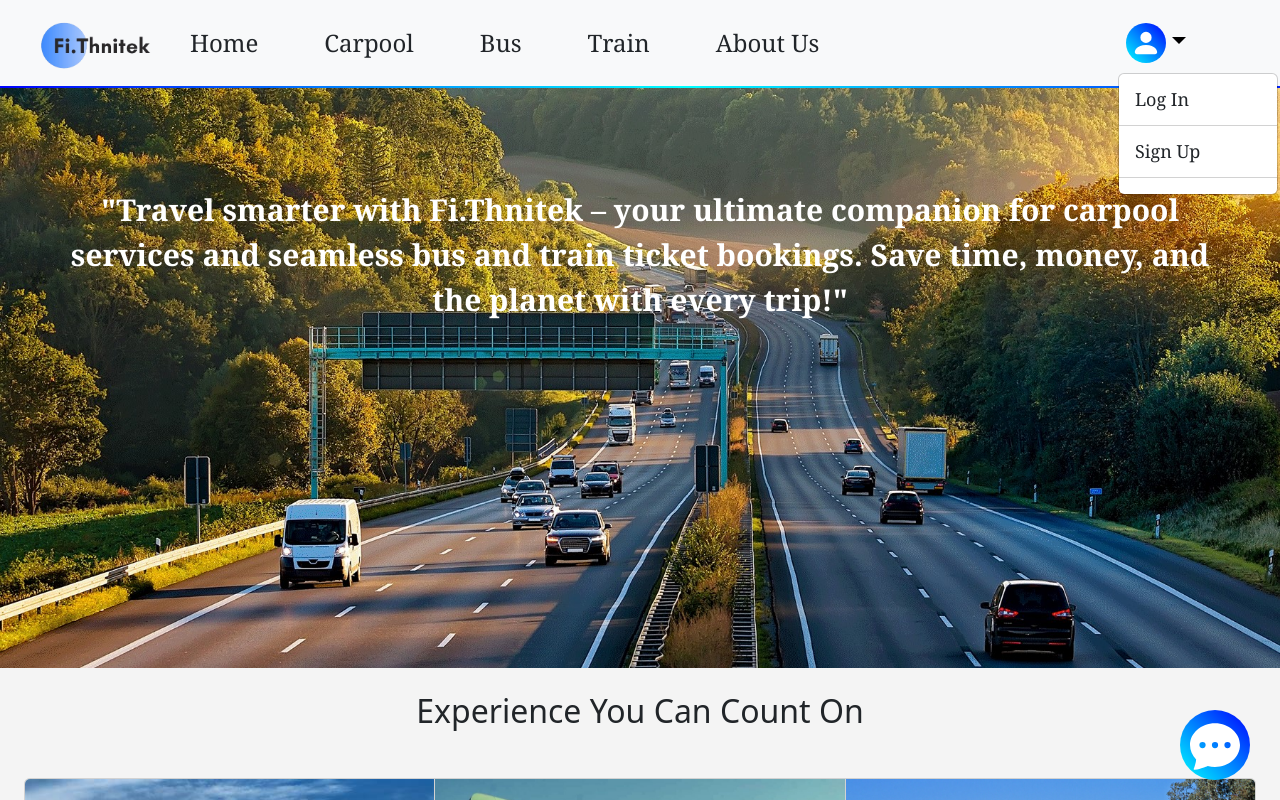
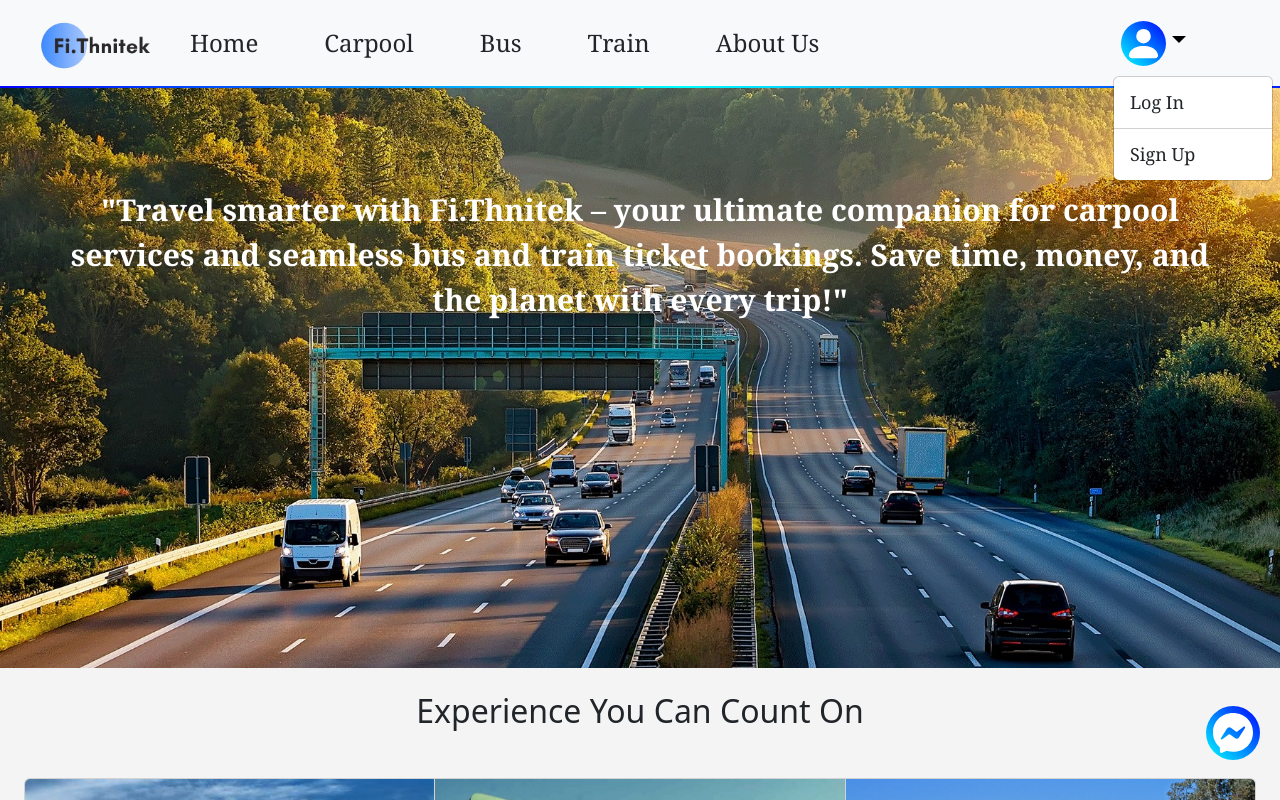
Before and after one commit to Malek-trez/Fi.Thnitek, a React (Vite) app in the folder client/: page / in a window 1280 px wide. Both pictures are taken after a click on the button 1155 px from the left and 43 px from the top of the page. Shown: the top 800 px of the page. Built offline with nearby package versions, Linux system fonts and the light colour scheme.

Commit message:
acces chat from messenger icon

```diff
--- a/client/src/components/Messenger.jsx
+++ b/client/src/components/Messenger.jsx
@@ -1,38 +1,40 @@
 import React, { useState } from 'react';
-import { BsChatDotsFill } from 'react-icons/bs';
+import { BsMessenger } from 'react-icons/bs';
+import { useNavigate } from 'react-router';
 import ChatBox from './ChatBox'; // Assuming you have a ChatBox component
 
 const Messenger = () => {
   const [showChatBox, setShowChatBox] = useState(false);
-
+  const navigateTo=useNavigate();
   const toggleChatBox = () => {
-    setShowChatBox(!showChatBox);
+      navigateTo('/chat')
+    //setShowChatBox(!showChatBox);
   };
 
   return (
     <div style={messengerStyle}>
       {/* Messenger icon */}
       <div onClick={toggleChatBox} style={iconStyle}>
-        <BsChatDotsFill size={50} style={{ color: 'white' }} />
+        <BsMessenger size={40} style={{ color: 'white' }} />
       </div>
       {/* Chat box */}
-      {showChatBox && <ChatBox />}
+      {/*showChatBox && <ChatBox />*/}
     </div>
   );
 };
 
 const messengerStyle = {
   position: 'fixed',
-  bottom: '20px',
-  right: '30px',
+  bottom: '40px',
+  right: '20px',
   zIndex: '1000',
 };
 
 const iconStyle = {
   cursor: 'pointer',
   background: 'linear-gradient(45deg, #00FFFF, #0000FF)',
-  borderRadius: '50%',
-  padding: '10px',
+  borderRadius: '70%',
+  padding: '7px',
 };
 
 export default Messenger;
--- a/client/src/components/Navbar.jsx
+++ b/client/src/components/Navbar.jsx
@@ -99,7 +99,7 @@ const NavBar = () => {
               </NavDropdown>
             )}
               <NavDropdown
-                title={<BsFillPersonFill size={40} style={iconStyle} />}
+                title={<BsFillPersonFill size={45} style={iconStyle} />}
                 id="basic-nav-dropdown"
                 drop="down"
               >
@@ -110,9 +110,9 @@ const NavBar = () => {
                 <><NavDropdown.Item href="http://localhost:5173/login">Log In</NavDropdown.Item><NavDropdown.Divider /></>
                )}
 
-                <NavDropdown.Item href="http://localhost:5173/signup">Sign Up</NavDropdown.Item><NavDropdown.Divider />
+                <NavDropdown.Item href="http://localhost:5173/signup">Sign Up</NavDropdown.Item>
                 {isLoggedIn && (
-                  <NavDropdown.Item  onClick={() => { logout(); setIsLoggingOut(true); }} > Logout</NavDropdown.Item>
+                  <><NavDropdown.Divider /><NavDropdown.Item onClick={() => { logout(); setIsLoggingOut(true); } }> Logout</NavDropdown.Item></>
                 )}
               </NavDropdown>
             </Nav>
@@ -127,7 +127,7 @@ const NavBar = () => {
 const iconStyle = {
   background: 'linear-gradient(45deg, #00FFFF, #0000FF)',
   borderRadius: '50%',
-  padding: '5px',
+  padding: '3px',
   color: 'white',
 };
 
--- a/client/src/components/Views.jsx
+++ b/client/src/components/Views.jsx
@@ -1,7 +1,7 @@
 import Layout from "./Layout.jsx";
 import Home from "./Home.jsx";
 import SignUp from "./signup.jsx";
-import Login from "./Login.jsx";
+import Login from "./login.jsx";
 import Carpool from "./carpool.jsx";
 //import ChatHome from "./Chat/ChatHome.jsx";
 import {AccountContext} from "../contexts/AccountContext.jsx";
```
